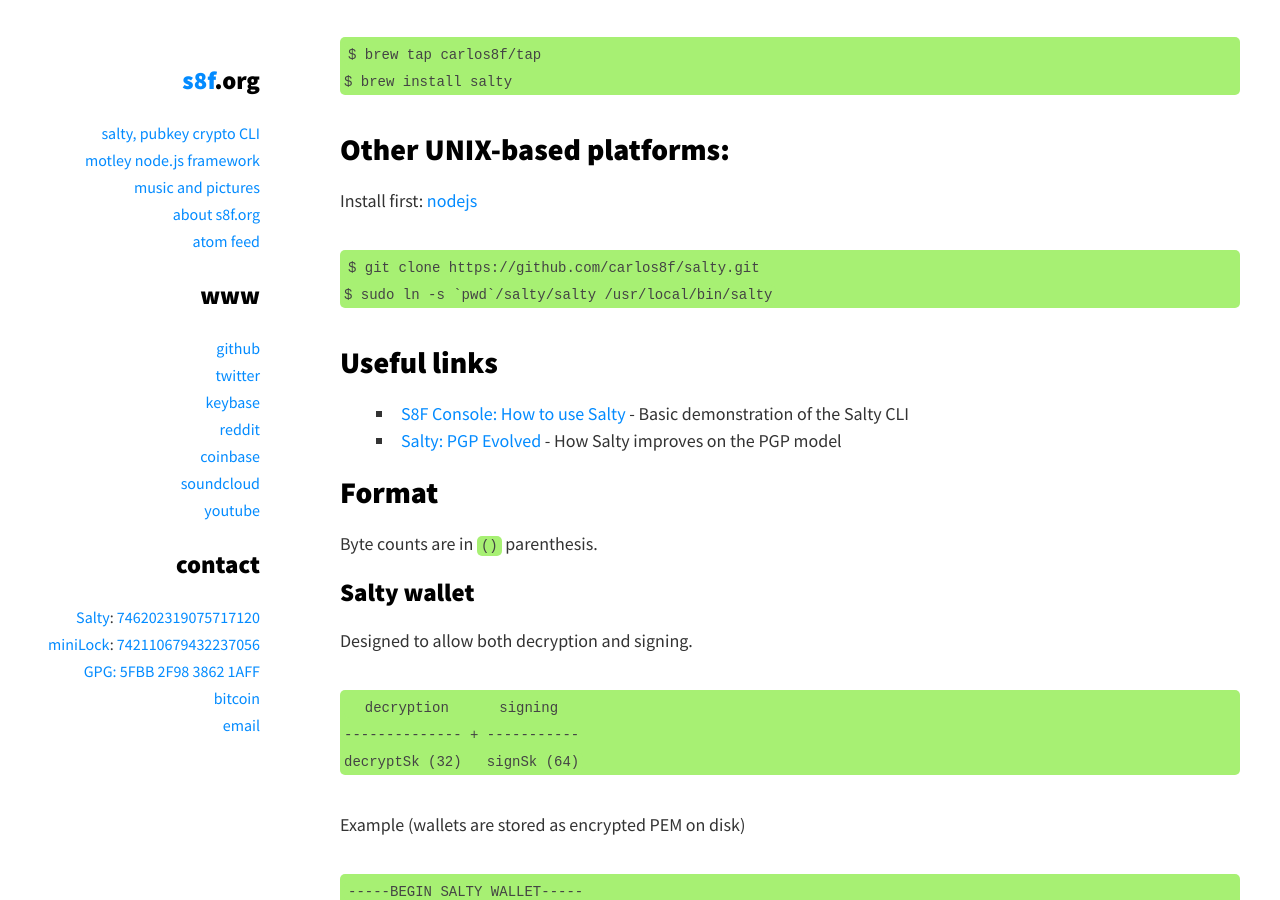
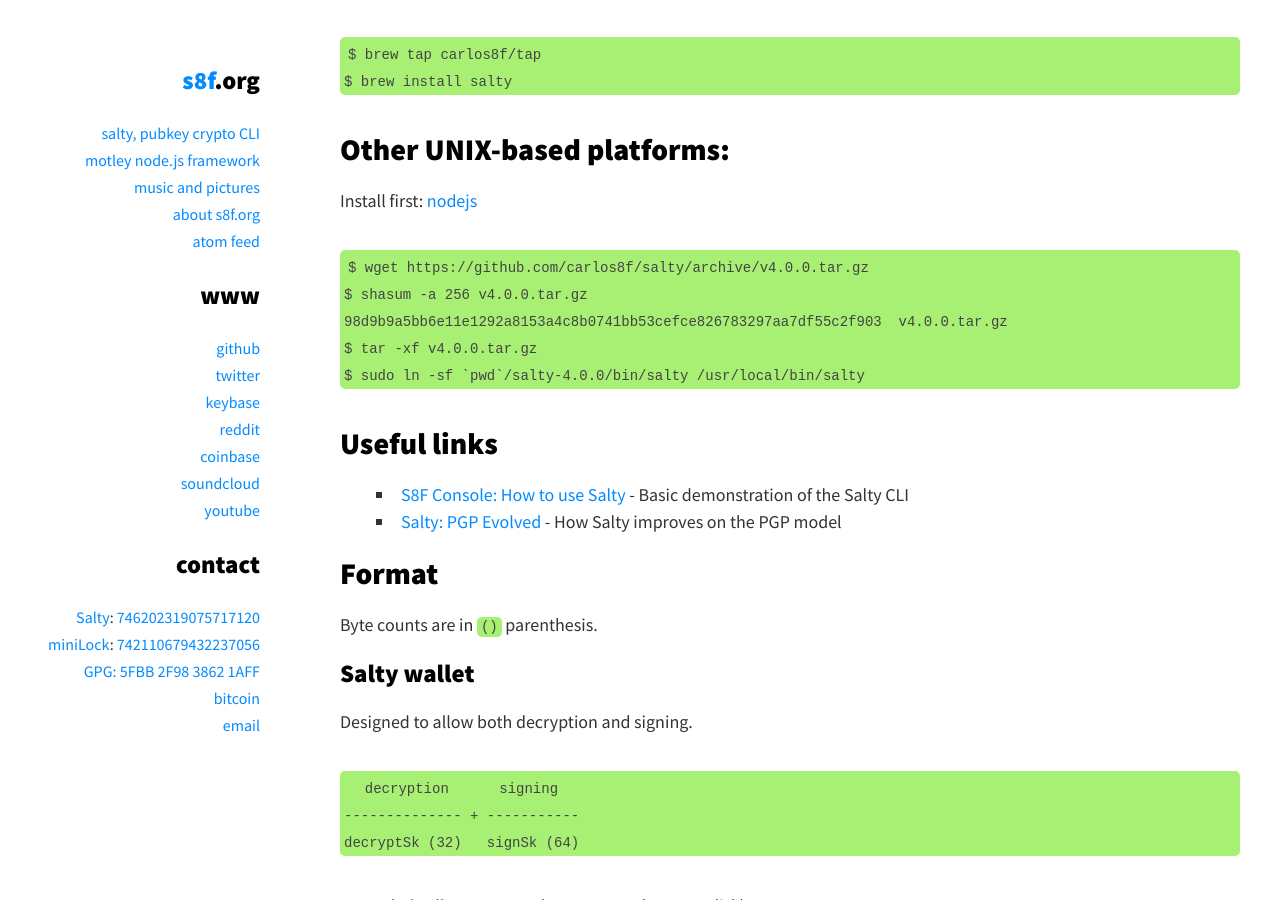
Before and after one commit to carlos8f/s8f.org, a Jekyll site: the page built from _posts/2016-06-02-1464902995.md, in a window 1280 px wide and 900 px high, scrolled down 1123 px. Built offline with Jekyll 4.4.1, drawn with Linux system fonts in a browser that asks for light colours; some web fonts are replaced; a script that is not in the unit is left out; comment, search, counter and statistics services are not loaded; some of the changed text lies outside the part shown.

Commit message:
update salty readme

````diff
--- a/_posts/2016-06-02-1464902995.md
+++ b/_posts/2016-06-02-1464902995.md
@@ -46,8 +46,11 @@ $ brew install salty
 Install first: [nodejs](https://nodejs.org/)
 
 ```
-$ git clone https://github.com/carlos8f/salty.git
-$ sudo ln -s `pwd`/salty/salty /usr/local/bin/salty
+$ wget https://github.com/carlos8f/salty/archive/v4.0.0.tar.gz
+$ shasum -a 256 v4.0.0.tar.gz
+98d9b9a5bb6e11e1292a8153a4c8b0741bb53cefce826783297aa7df55c2f903  v4.0.0.tar.gz
+$ tar -xf v4.0.0.tar.gz
+$ sudo ln -sf `pwd`/salty-4.0.0/bin/salty /usr/local/bin/salty
 ```
 
 ## Useful links
@@ -268,6 +271,10 @@ signature: 49VPoEqf3iNrpaWCjEejfe2vqT8ZHHkb68U6JRzxCEqWSoVoe7AjPEN2c3XYXgCuW7P3h
 
 ## Log
 
+### release 4.0.1
+
+- updated generic install example to use `wget` instead of `git`
+
 ### release 4.0
 
 - now you can regenerate your decryption key with `salty init --regen`
````
